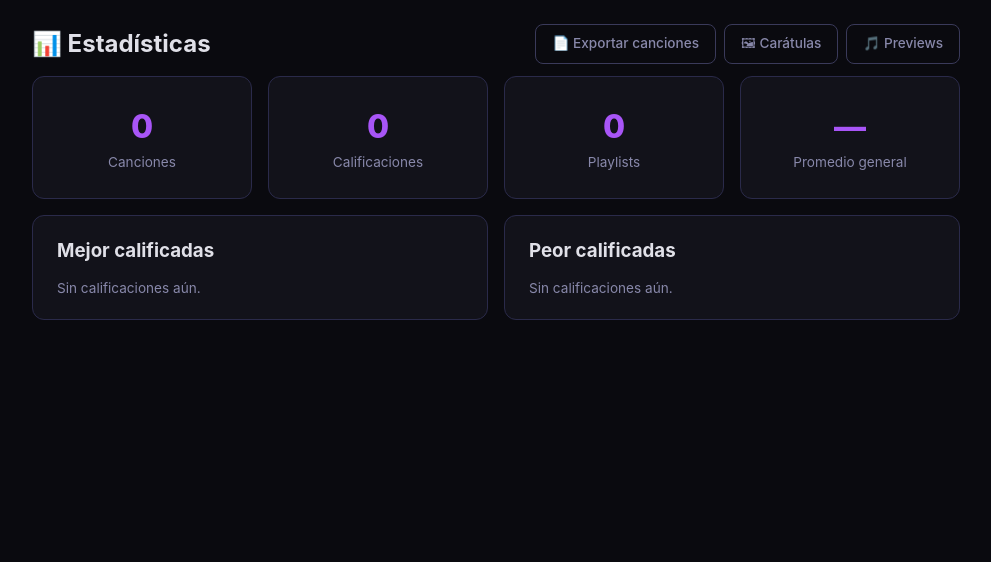
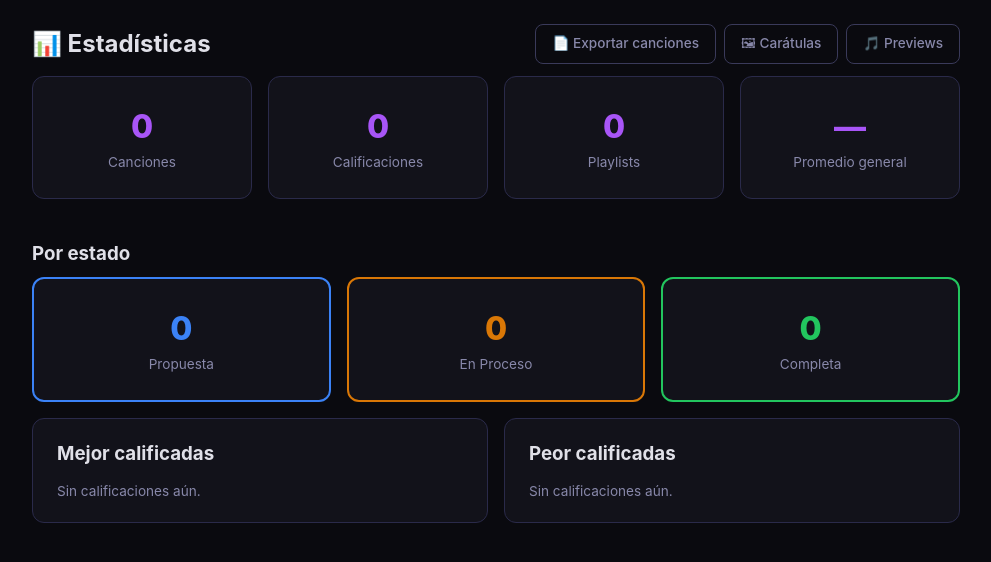
Before and after one commit to gesielVazquez/Euphonic, a Django app: page /dashboard/ in a window 1280 px wide. Shown: the part 60-622 px from the top of the page, without its empty margins (144-1135 px from the left). Run offline with Django 5.2, Linux system fonts and the light colour scheme; the visitor is signed in with stand-in values (Sample User, id 1); data that the repository does not hold is empty.

Commit message:
Estados v1.1: botón de ciclo con color, borde en tarjeta y estadísticas por estado
- Botón de estado que cicla Propuesta → En Proceso → Completa (reemplaza al select)
- Ubicado debajo de las filas Preview/Spotify/Tablatura, centrado
- Tarjeta con borde del color del estado
- Dashboard: sección 'Por estado' con conteo y colores
- Etiquetas renombradas: Idea→Propuesta, Progreso→En Proceso, Completo→Completa

```diff
--- a/songs/models.py
+++ b/songs/models.py
@@ -12,9 +12,9 @@ class Song(models.Model):
     genre = models.CharField(max_length=100, blank=True, verbose_name="género")
 
     ESTADO_CHOICES = [
-        ("idea", "Idea"),
-        ("progreso", "Progreso"),
-        ("completo", "Completo"),
+        ("idea", "Propuesta"),
+        ("progreso", "En Proceso"),
+        ("completo", "Completa"),
     ]
     estado = models.CharField(
         "estado",
--- a/songs/templates/songs/dashboard.html
+++ b/songs/templates/songs/dashboard.html
@@ -27,6 +27,18 @@
     <div style="font-size:2rem;font-weight:800;color:var(--primary)">{{ avg_all|default:"—" }}</div>
     <div class="meta">Promedio general</div>
   </div>
+</div>
+
+<div class="flex-between mb-2" style="margin-top:1.5rem">
+  <h3>Por estado</h3>
+</div>
+<div class="grid-stats">
+  {% for item in estado_items %}
+    <div class="card" style="text-align:center;padding:1.5rem 1rem;border:2px solid {{ item.color }}">
+      <div style="font-size:2rem;font-weight:800;color:{{ item.color }}">{{ item.count }}</div>
+      <div class="meta">{{ item.label }}</div>
+    </div>
+  {% endfor %}
 </div>
 
 <div class="grid-2">
--- a/songs/views.py
+++ b/songs/views.py
@@ -227,6 +227,16 @@ def dashboard_view(request):
         .filter(avg_r__isnull=False)
         .order_by("avg_r")[:5]
     )
+    estado_colors = {"idea": "#3b82f6", "progreso": "#d97706", "completo": "#22c55e"}
+    estado_items = [
+        {
+            "value": value,
+            "label": label,
+            "count": Song.objects.filter(estado=value).count(),
+            "color": estado_colors.get(value, "#8888aa"),
+        }
+        for value, label in Song.ESTADO_CHOICES
+    ]
     return render(request, "songs/dashboard.html", {
         "total_songs": total_songs,
         "total_ratings": total_ratings,
@@ -234,6 +244,7 @@ def dashboard_view(request):
         "avg_all": round(avg_all, 2) if avg_all else None,
         "top_rated": top_rated,
         "worst_rated": worst_rated,
+        "estado_items": estado_items,
     })
 
 
```
Also changed, not shown: songs/templates/songs/song_list.html (+8 -8 lines).
